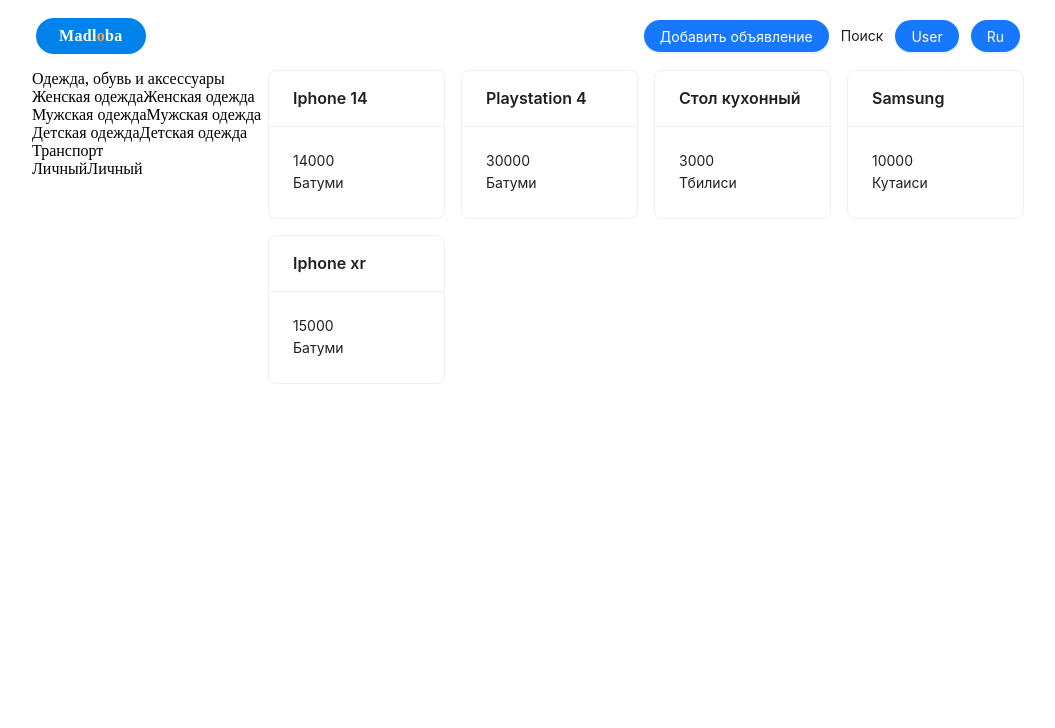
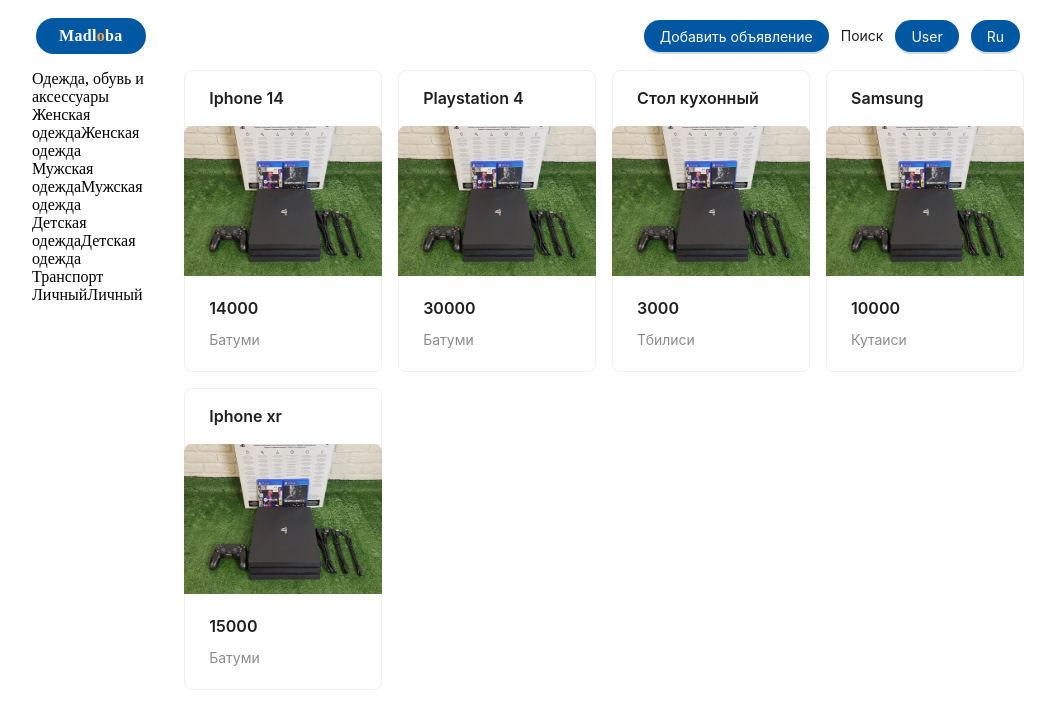
Before and after one commit to lemonspb/madloba_front, a Next.js app: page / in a window 1280 px wide. Shown: the top 728 px of the page, without its empty margins (112-1167 px from the left). Built offline with nearby package versions, Linux system fonts and the light colour scheme.

Commit message:
добавлена страница товара а так же стили для карточки

```diff
--- a/src/app/globals.css
+++ b/src/app/globals.css
@@ -9,7 +9,7 @@
   --background-start-rgb: #f5f5f5;
   --background-end-rgb: #f5f5f5;
 
-  --primary-color: #0082eb;
+  --primary-color: #0058a3;
   --secondary-glow: radial-gradient(
     rgba(255, 255, 255, 1),
     rgba(255, 255, 255, 0)
--- a/src/app/layout.tsx
+++ b/src/app/layout.tsx
@@ -14,6 +14,9 @@
       <body>
         <ConfigProvider
           theme={{
+            token: {
+              colorPrimary: "#0058A3",
+            },
             components: {
               Button: {
                 borderRadius: 50,
--- /dev/null
+++ b/src/components/productCard/productCard.tsx
@@ -0,0 +1,33 @@
+"use client";
+import { FC } from "react";
+import { Card } from "antd";
+import Image from "next/image";
+interface ProductCardProps {
+  title: string;
+  price: number;
+  location: string;
+  id: string;
+  image?: any;
+  open?: (id: string) => void;
+}
+
+const { Meta } = Card;
+
+export const ProductCard: FC<ProductCardProps> = ({
+  title,
+  price,
+  location,
+  id,
+  open,
+  image,
+}) => {
+  return (
+    <Card
+      cover={Boolean(image) && <Image src={image} alt={title} />}
+      title={title}
+      onClick={() => open && open(id)}
+    >
+      <Meta title={price} description={location} />
+    </Card>
+  );
+};
--- a/src/layouts/listProducts/listProducts.tsx
+++ b/src/layouts/listProducts/listProducts.tsx
@@ -1,50 +1,66 @@
 "use client";
+import { useRouter } from "next/navigation";
+import { List } from "antd";
+import mockImg from "../../../public/mockImg/cover.png";
+import { ProductCard } from "@/components/productCard/productCard";
+export default function ListProducts() {
+  const router = useRouter();
 
-import { Card, List } from "antd";
-
-export default function ListProducts() {
   const list = [
     {
       title: "Iphone 14",
       id: "1",
-      price: "14000",
+      price: 14000,
       location: "Батуми",
+      image: mockImg,
     },
     {
       title: "Playstation 4",
       id: "2",
-      price: "30000",
+      price: 30000,
       location: "Батуми",
+      image: mockImg,
     },
     {
       title: "Стол кухонный",
       id: "3",
-      price: "3000",
+      price: 3000,
       location: "Тбилиси",
+      image: mockImg,
     },
     {
       title: "Samsung",
       id: "4",
-      price: "10000",
+      price: 10000,
       location: "Кутаиси",
+      image: mockImg,
     },
     {
       title: "Iphone xr",
       id: "5",
-      price: "15000",
+      price: 15000,
       location: "Батуми",
+      image: mockImg,
     },
   ];
+
+  const onOpenProduct = (id: string) => {
+    router.push(`products/${id}`);
+  };
   return (
     <List
       grid={{ gutter: 16, column: 4 }}
       dataSource={list}
       renderItem={(item) => (
         <List.Item>
-          <Card title={item.title}>
-            <div>{item.price}</div>
-            <div>{item.location}</div>
-          </Card>
+          <ProductCard
+            price={item.price}
+            title={item.title}
+            location={item.location}
+            id={item.id}
+            image={item.image}
+            open={onOpenProduct}
+          />
         </List.Item>
       )}
     />
--- /dev/null
+++ b/src/pages/products/[slug].tsx
@@ -0,0 +1,3 @@
+export default function Products() {
+  return <div>asdadsadsad</div>;
+}
```
Also changed, not shown: public/mockImg/cover.png (added).
